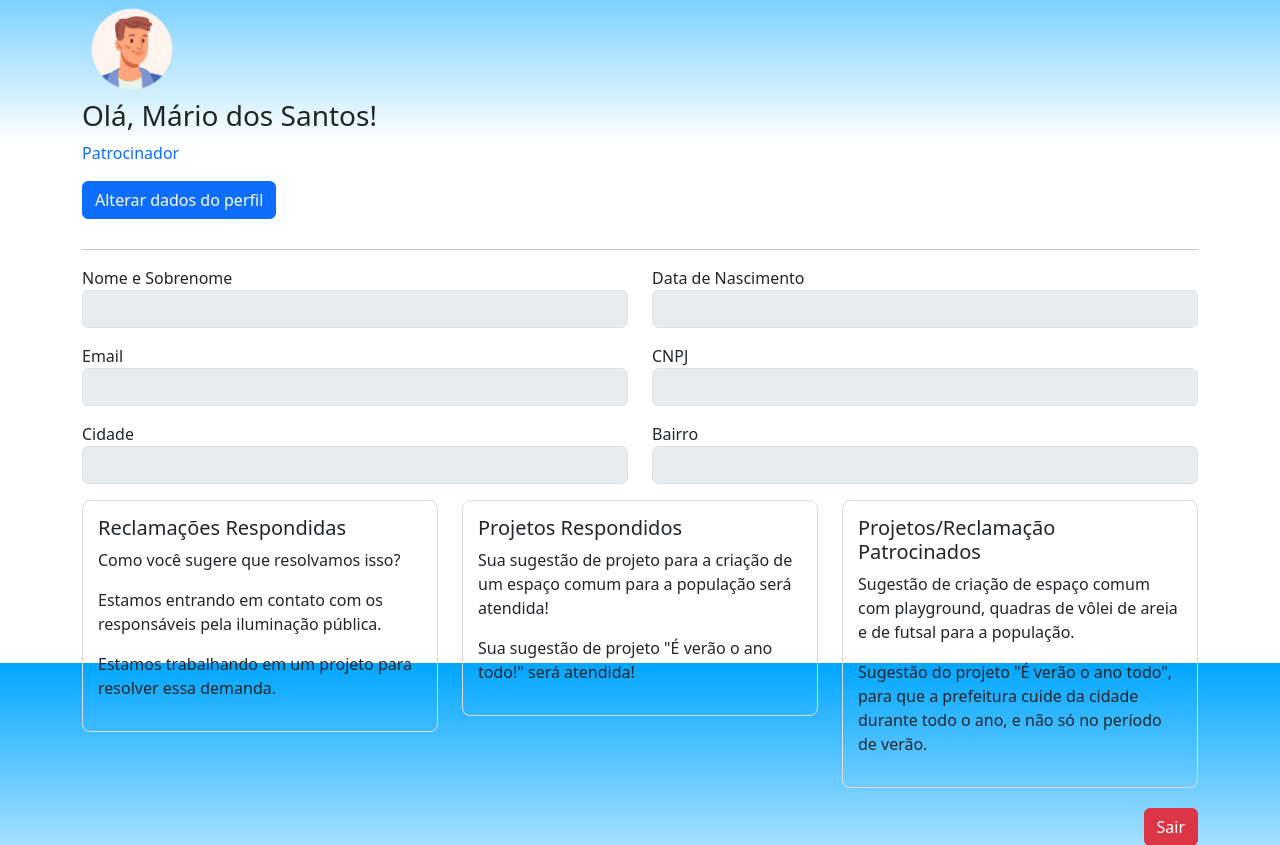
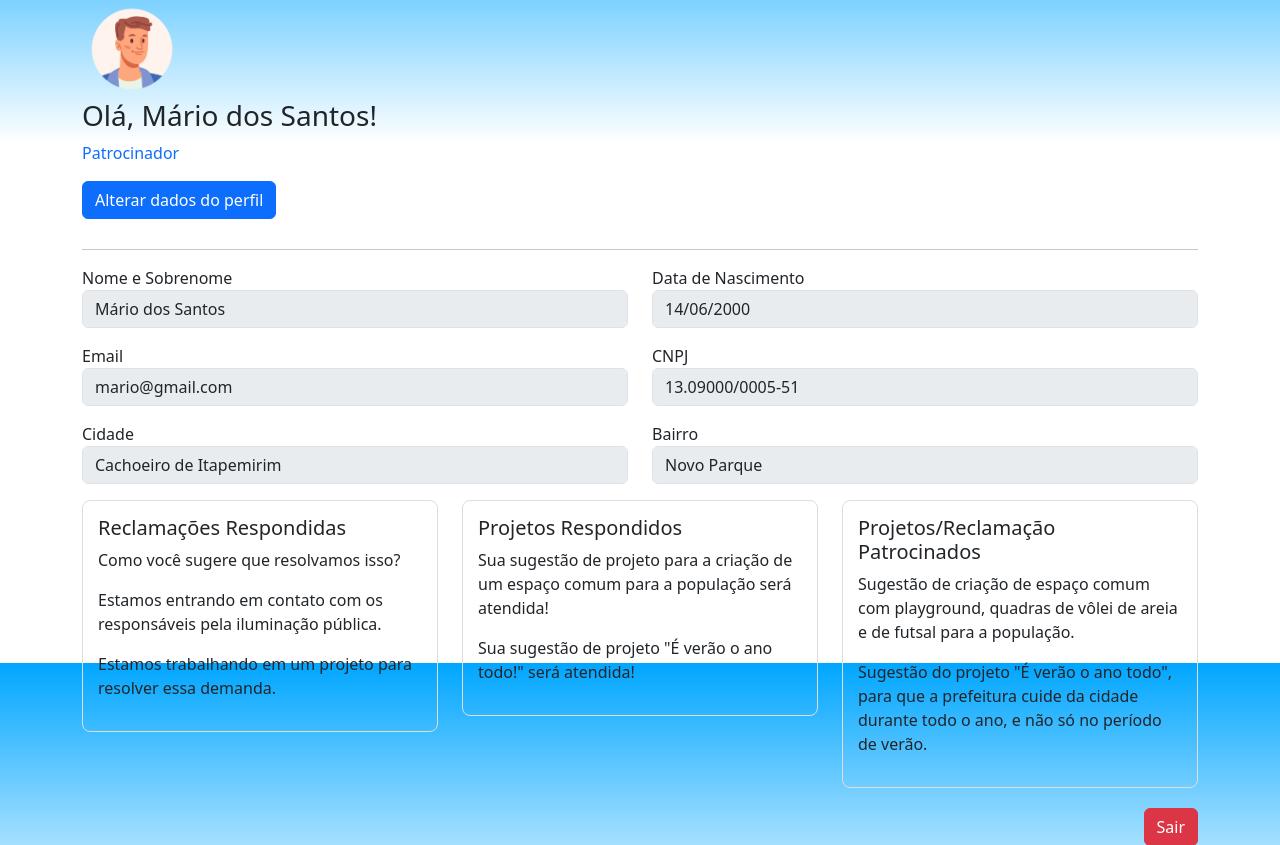
Before and after one commit to ComputerPhilosophe/Reclames, a FastAPI app: page /perfil_patrocinador in a window 1280 px wide. Shown: the part 137-982 px from the top of the page. Run offline with FastAPI, Linux system fonts and the light colour scheme; some libraries are stand-ins or nearby versions.

Commit message:
dados ficticios

```diff
--- a/templates/main/pages/perfil_patrocinador.html
+++ b/templates/main/pages/perfil_patrocinador.html
@@ -16,32 +16,32 @@
     <div class="row">
         <div class="col-md-6 mb-3">
             <label for="nome">Nome e Sobrenome</label>
-            <input type="text" id="nome" class="form-control" value=" " disabled>
+            <input type="text" id="nome" class="form-control" value="Mário dos Santos" disabled>
         </div>
         <div class="col-md-6 mb-3">
             <label for="data-nascimento">Data de Nascimento</label>
-            <input type="text" id="data-nascimento" class="form-control" value=" " disabled>
+            <input type="text" id="data-nascimento" class="form-control" value="14/06/2000" disabled>
         </div>
     </div>
     <div class="row">
         <div class="col-md-6 mb-3">
             <label for="email">Email</label>
-            <input type="email" id="email" class="form-control" value=" " disabled>
+            <input type="email" id="email" class="form-control" value="mario@gmail.com" disabled>
         </div>
         <div class="col-md-6 mb-3">
             <label for="cnpj">CNPJ</label>
-            <input type="text" id="cnpj" class="form-control" value="" disabled>
+            <input type="text" id="cnpj" class="form-control" value="13.09000/0005-51" disabled>
         </div>
     </div>
 
     <div class="row">
         <div class="col-md-6 mb-3">
             <label for="cidade">Cidade</label>
-            <input type="text" id="cidade" class="form-control" value="" disabled>
+            <input type="text" id="cidade" class="form-control" value="Cachoeiro de Itapemirim" disabled>
         </div>
         <div class="col-md-6 mb-3">
             <label for="bairro">Bairro</label>
-            <input type="text" id="bairro" class="form-control" value=" " disabled>
+            <input type="text" id="bairro" class="form-control" value="Novo Parque" disabled>
         </div>
     </div>
 
```
